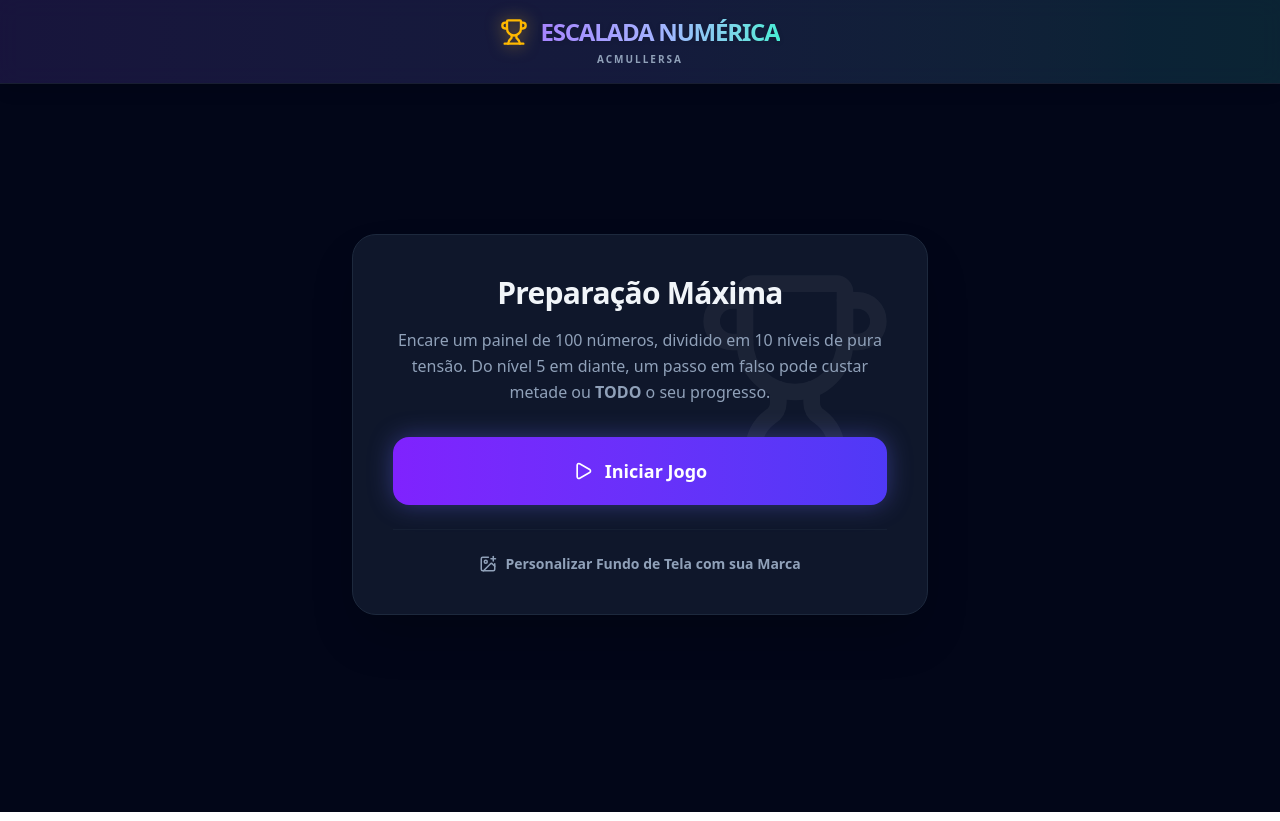
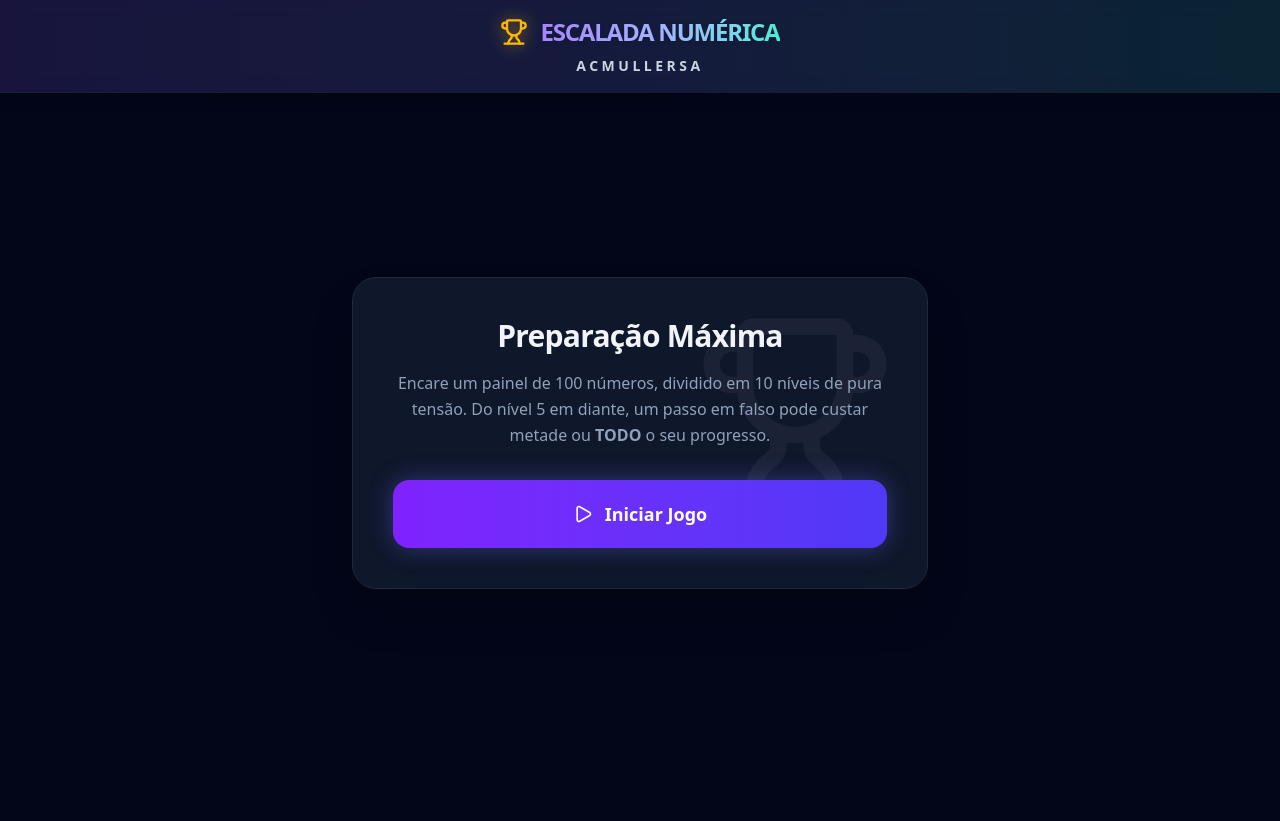
Before and after one commit to acmuller79/Escalada-num-rica, a React (Vite) app: page / in a window 1280 px wide. Built offline with nearby package versions, Linux system fonts and the light colour scheme.

Commit message:
feat: update meta tags and adjust game balance
Add Open Graph meta tags for social sharing and rebalance trap distributions for better gameplay flow.

```diff
--- a/index.html
+++ b/index.html
@@ -3,7 +3,14 @@
   <head>
     <meta charset="UTF-8" />
     <meta name="viewport" content="width=device-width, initial-scale=1.0" />
-    <title>My Google AI Studio App</title>
+    <title>Escalada Numérica</title>
+    <!-- Open Graph / Meta tags para compartilhamento (WhatsApp, Facebook, etc) -->
+    <meta property="og:title" content="Escalada Numérica" />
+    <meta property="og:description" content="Encare o jogo da Escalada Numérica de 1 a 100!" />
+    <meta property="og:type" content="website" />
+    <meta property="og:url" content="https://escaladanumericaacm.netlify.app/" />
+    <!-- A imagem que vai aparecer ao compartilhar -->
+    <meta property="og:image" content="https://escaladanumericaacm.netlify.app/share-image.png" />
   </head>
   <body>
     <div id="root"></div>
--- a/src/App.tsx
+++ b/src/App.tsx
@@ -1,5 +1,5 @@
 import React, { useState, useEffect } from 'react';
-import { Share2, Play, RefreshCw, ArrowUp, ArrowDown, Trophy, X, ChevronRight, Skull, ChevronsDown, Lock, ImagePlus } from 'lucide-react';
+import { Share2, Play, RefreshCw, ArrowUp, ArrowDown, Trophy, X, ChevronRight, Skull, ChevronsDown, Lock } from 'lucide-react';
 import { motion, AnimatePresence } from 'motion/react';
 
 type CellType = 'advance' | 'fallback' | 'neutral' | 'winner' | 'lose_all' | 'lose_half';
@@ -64,11 +64,9 @@ export default function App() {
                 for (let i = 8; i < 10; i++) newBoard[nums[i]] = 'neutral';
             } else {
                 newBoard[nums[0]] = 'winner';
-                for (let i = 1; i < 4; i++) newBoard[nums[i]] = 'fallback';
-                newBoard[nums[4]] = 'lose_half';
-                newBoard[nums[5]] = 'lose_all';
-                newBoard[nums[6]] = 'lose_all';
-                for (let i = 7; i < 10; i++) newBoard[nums[i]] = 'neutral';
+                for (let i = 1; i < 3; i++) newBoard[nums[i]] = 'fallback';
+                for (let i = 3; i < 6; i++) newBoard[nums[i]] = 'lose_half';
+                for (let i = 6; i < 10; i++) newBoard[nums[i]] = 'lose_all';
             }
         }
 
@@ -206,7 +204,7 @@ export default function App() {
                         Escalada Numérica
                     </h1>
                 </div>
-                <div className="font-bold text-[10px] tracking-[0.2em] text-slate-400 uppercase mt-1 relative z-10">
+                <div className="font-bold text-xs sm:text-sm tracking-[0.25em] text-slate-300 uppercase mt-2 relative z-10">
                     AcmullerSa
                 </div>
             </header>
@@ -234,17 +232,7 @@ export default function App() {
                                 <Play size={20} /> Iniciar Jogo
                             </button>
 
-                            <div className="mt-6 pt-6 border-t border-slate-800/50 relative z-10 flex flex-col items-center">
-                                <label className="cursor-pointer text-sm font-bold text-slate-400 hover:text-indigo-400 transition-colors flex items-center justify-center gap-2">
-                                    <ImagePlus size={18} /> Personalizar Fundo de Tela com sua Marca
-                                    <input type="file" accept="image/*" className="hidden" onChange={handleImageUpload} />
-                                </label>
-                                {bgImage && (
-                                    <button onClick={() => { setBgImage(null); localStorage.removeItem('escalada_bg'); }} className="text-xs font-bold text-rose-500 mt-3 hover:underline">
-                                        Remover Imagem de Fundo
-                                    </button>
-                                )}
-                            </div>
+
                         </motion.div>
                     )}
 
```
